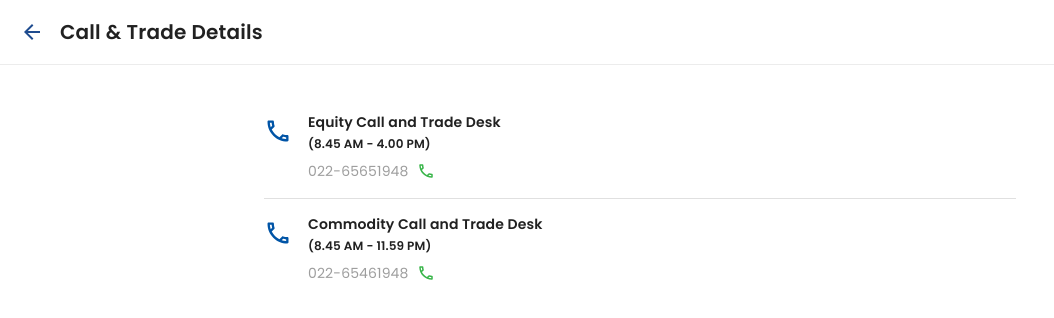
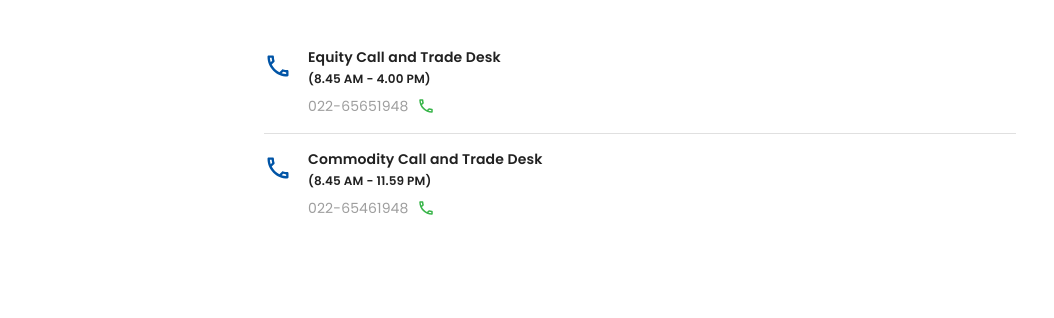
Before and after one commit to LKPShubhamkar/odin-weblink, a React (Vite) app: page /LKPWebLink/call-trade-details in a window 1280 px wide. Shown: the top 318 px of the page, without its empty margins (0-1054 px from the left). Built offline with nearby package versions, Linux system fonts and the light colour scheme.

Commit message:
header removed from call help home

```diff
--- a/src/pages/call-trade-details/index.tsx
+++ b/src/pages/call-trade-details/index.tsx
@@ -6,8 +6,8 @@ import {
   Stack,
   Typography,
 } from "@mui/material";
-import { useLocation, useNavigate } from "react-router-dom";
-import Header from "../../components/Header";
+// import { useLocation, useNavigate } from "react-router-dom";
+// import Header from "../../components/Header";
 
 import LocalPhoneOutlinedIcon from "@mui/icons-material/LocalPhoneOutlined";
 import CallOutlinedIcon from "@mui/icons-material/CallOutlined";
@@ -26,16 +26,16 @@ const data = [
 ];
 
 const CallTradeDetails = () => {
-  const navigate = useNavigate();
-  const { search } = useLocation();
+  // const navigate = useNavigate();
+  // const { search } = useLocation();
 
   return (
     <>
-      <Header
+      {/* <Header
         title="Call & Trade Details"
         showBack
         onBack={() => navigate(`/${search}`)}
-      />
+      /> */}
 
       <Container
         maxWidth="lg"
--- a/src/pages/help-support/index.tsx
+++ b/src/pages/help-support/index.tsx
@@ -9,7 +9,7 @@ import {
 import ChevronRightIcon from "@mui/icons-material/ChevronRight";
 import { Container } from "@mui/material";
 import { useLocation, useNavigate } from "react-router-dom";
-import Header from "../../components/Header";
+// import Header from "../../components/Header";
 
 const menus = [
   {
@@ -32,11 +32,11 @@ const HelpSupport = () => {
 
   return (
     <>
-      <Header
+      {/* <Header
         title="Help & Support"
         showBack
         onBack={() => navigate(`/${search}`)}
-      />
+      /> */}
 
       <Container
         maxWidth="lg"
--- a/src/pages/main-layout/index.tsx
+++ b/src/pages/main-layout/index.tsx
@@ -29,7 +29,7 @@ const Main = () => {
   return (
     <>
       <Header
-        title={selectedPage ? pageTitles[selectedPage] : "Account Details"}
+        title={selectedPage ? pageTitles[selectedPage] : ""}
         showBack={!!selectedPage}
         onBack={() => setSelectedPage(null)}
       />
```
